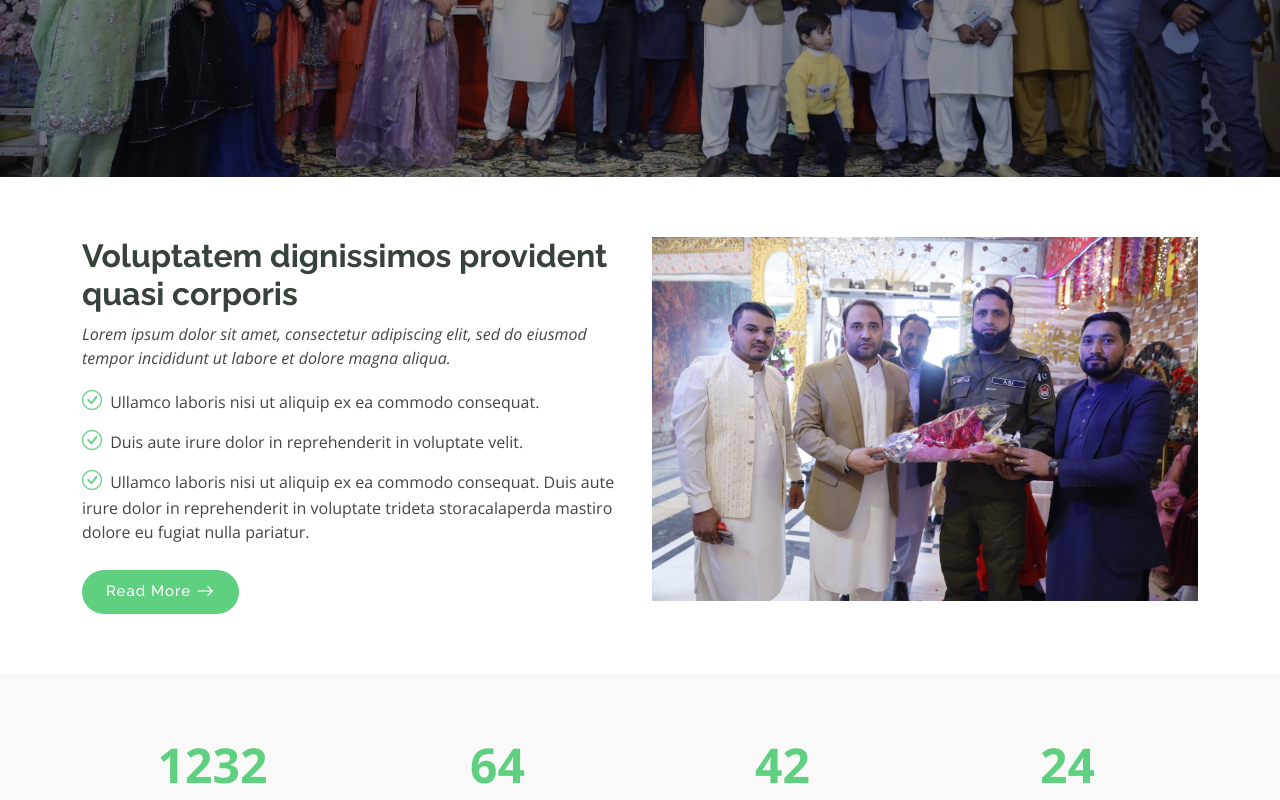
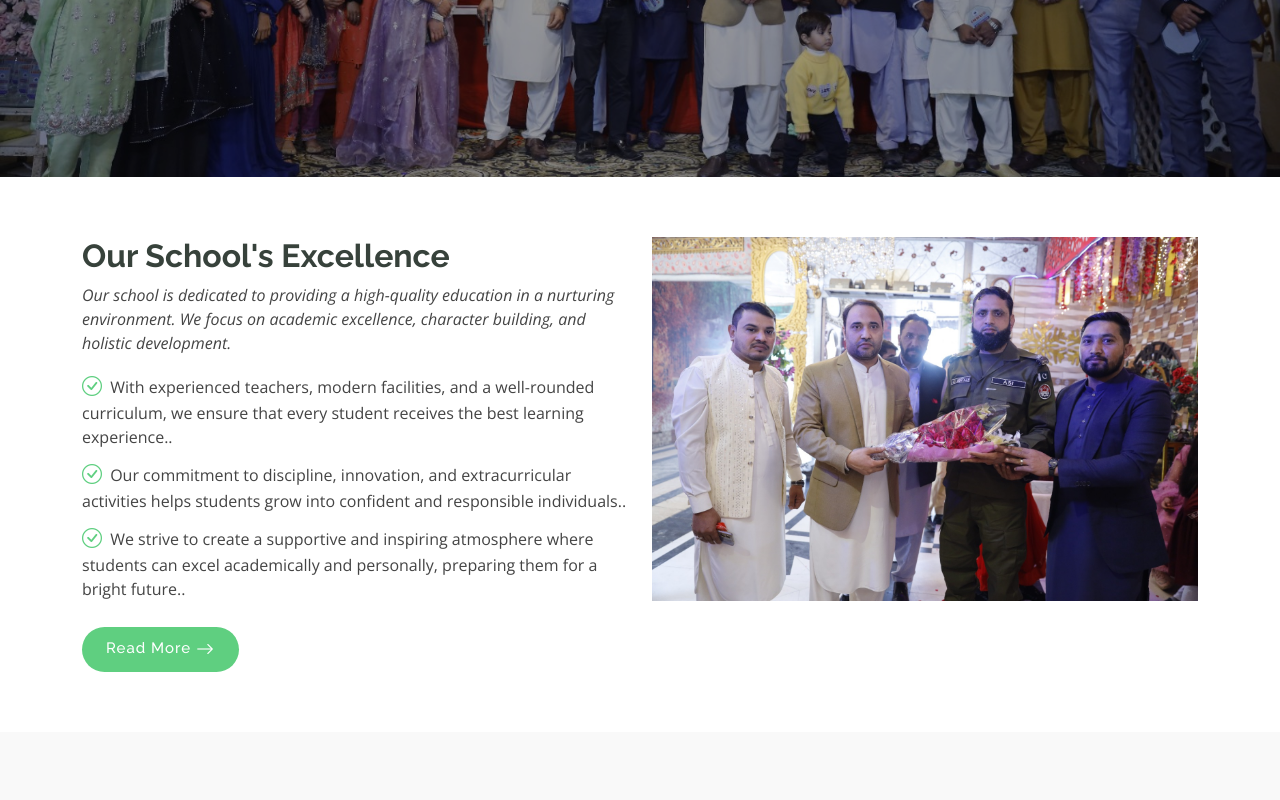
Before and after one commit to Yasir349913/Pak_Knowledge_School, a plain HTML site: page index.html in a window 1280 px wide. Shown: the part 553-1353 px from the top of the page. Drawn offline with nearby package versions, Linux system fonts and the light colour scheme.

Commit message:
ADDAED SOMETHING

```diff
--- a/index.html
+++ b/index.html
@@ -112,15 +112,14 @@
           </div>
 
           <div class="col-lg-6 order-2 order-lg-1 content" data-aos="fade-up" data-aos-delay="200">
-            <h3>Voluptatem dignissimos provident quasi corporis</h3>
+            <h3>Our School's Excellence</h3>
             <p class="fst-italic">
-              Lorem ipsum dolor sit amet, consectetur adipiscing elit, sed do eiusmod tempor incididunt ut labore et dolore
-              magna aliqua.
+              Our school is dedicated to providing a high-quality education in a nurturing environment. We focus on academic excellence, character building, and holistic development.
             </p>
             <ul>
-              <li><i class="bi bi-check-circle"></i> <span>Ullamco laboris nisi ut aliquip ex ea commodo consequat.</span></li>
-              <li><i class="bi bi-check-circle"></i> <span>Duis aute irure dolor in reprehenderit in voluptate velit.</span></li>
-              <li><i class="bi bi-check-circle"></i> <span>Ullamco laboris nisi ut aliquip ex ea commodo consequat. Duis aute irure dolor in reprehenderit in voluptate trideta storacalaperda mastiro dolore eu fugiat nulla pariatur.</span></li>
+              <li><i class="bi bi-check-circle"></i> <span>With experienced teachers, modern facilities, and a well-rounded curriculum, we ensure that every student receives the best learning experience..</span></li>
+              <li><i class="bi bi-check-circle"></i> <span>Our commitment to discipline, innovation, and extracurricular activities helps students grow into confident and responsible individuals..</span></li>
+              <li><i class="bi bi-check-circle"></i> <span>We strive to create a supportive and inspiring atmosphere where students can excel academically and personally, preparing them for a bright future..</span></li>
             </ul>
             <a href="#" class="read-more"><span>Read More</span><i class="bi bi-arrow-right"></i></a>
           </div>
```
